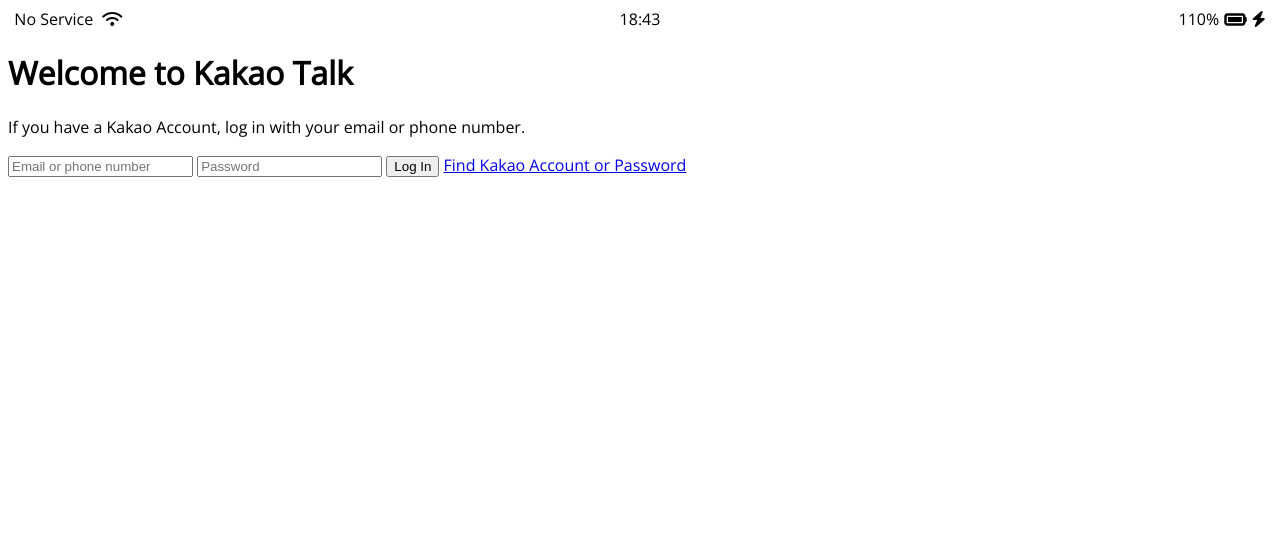
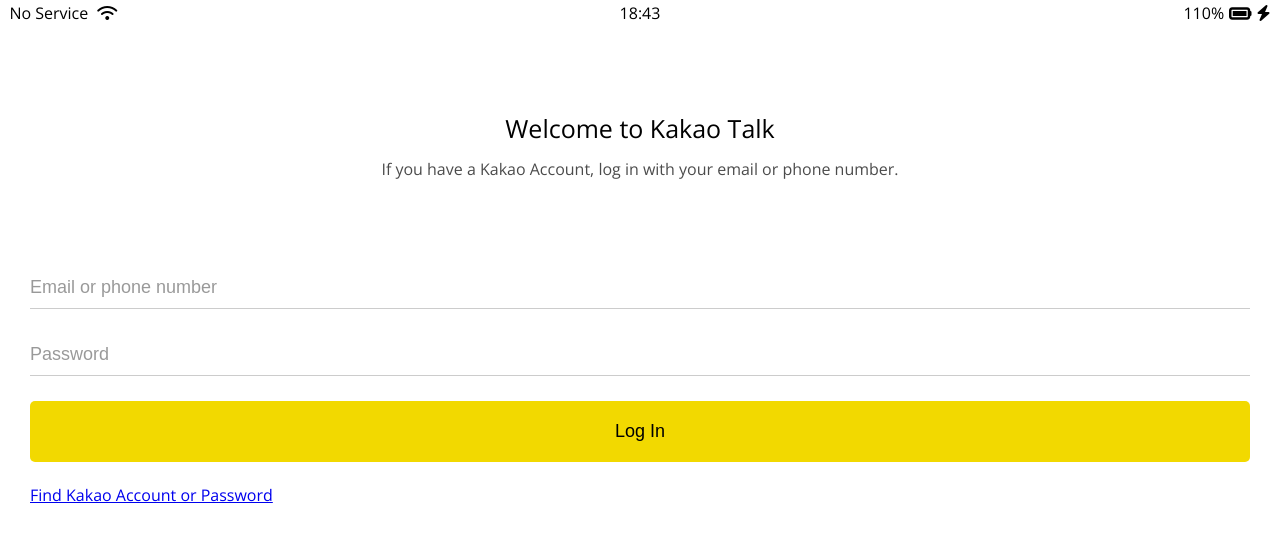
Before and after one commit to AhinSeo/kokoa_clone_kakao, a plain HTML site: page index.html in a window 1280 px wide. Drawn offline with nearby package versions, Linux system fonts and the light colour scheme.

Commit message:
kakao-clone 6-7

```diff
--- /dev/null
+++ b/css/reset.css
@@ -0,0 +1,133 @@
+/* http://meyerweb.com/eric/tools/css/reset/
+   v2.0 | 20110126
+   License: none (public domain)
+*/
+
+html,
+body,
+div,
+span,
+applet,
+object,
+iframe,
+h1,
+h2,
+h3,
+h4,
+h5,
+h6,
+p,
+blockquote,
+pre,
+a,
+abbr,
+acronym,
+address,
+big,
+cite,
+code,
+del,
+dfn,
+em,
+img,
+ins,
+kbd,
+q,
+s,
+samp,
+small,
+strike,
+strong,
+sub,
+sup,
+tt,
+var,
+b,
+u,
+i,
+center,
+dl,
+dt,
+dd,
+ol,
+ul,
+li,
+fieldset,
+form,
+label,
+legend,
+table,
+caption,
+tbody,
+tfoot,
+thead,
+tr,
+th,
+td,
+article,
+aside,
+canvas,
+details,
+embed,
+figure,
+figcaption,
+footer,
+header,
+hgroup,
+menu,
+nav,
+output,
+ruby,
+section,
+summary,
+time,
+mark,
+audio,
+video {
+  margin: 0;
+  padding: 0;
+  border: 0;
+  font-size: 100%;
+  font: inherit;
+  vertical-align: baseline;
+}
+/* HTML5 display-role reset for older browsers */
+article,
+aside,
+details,
+figcaption,
+figure,
+footer,
+header,
+hgroup,
+menu,
+nav,
+section {
+  display: block;
+}
+body {
+  line-height: 1;
+}
+ol,
+ul {
+  list-style: none;
+}
+blockquote,
+q {
+  quotes: none;
+}
+blockquote:before,
+blockquote:after,
+q:before,
+q:after {
+  content: "";
+  content: none;
+}
+table {
+  border-collapse: collapse;
+  border-spacing: 0;
+}
+
+input:focus {
+  outline: none;
+}
--- /dev/null
+++ b/css/status-bar.css
@@ -0,0 +1,24 @@
+.status-bar {
+  display: flex;
+  justify-content: center;
+  padding: 5px 3px;
+}
+.status-bar__column {
+  width: 33%;
+}
+.status-bar__column:first-child span {
+  margin-right: 5px;
+}
+.status-bar__column:nth-child(2) {
+  display: flex;
+  justify-content: center;
+}
+.status-bar__column:last-child {
+  display: flex;
+  justify-content: flex-end;
+  align-items: center;
+}
+
+.status-bar__column .fa-battery-full {
+  margin: 0px 5px;
+}
--- a/css/styles.css
+++ b/css/styles.css
@@ -1,29 +1,66 @@
 @import url("https://fonts.googleapis.com/css2?family=Open+Sans:ital,wght@0,400;1,600&display=swap");
-
+@import "reset.css";
+@import "status-bar.css";
+@import "variables.css";
 body {
   font-family: "Open Sans", sans-serif;
 }
 
-.status-bar {
+.welcome-header {
+  margin: 90px 0px;
+  text-align: center;
   display: flex;
-  justify-content: center;
+  flex-direction: column;
+  align-items: center;
+  font-weight: 400;
 }
-.status-bar__column {
-  width: 33%;
+.welcome-header__title {
+  margin-bottom: 20px;
+  font-size: 25px;
 }
-.status-bar__column:first-child span {
-  margin-right: 5px;
-}
-.status-bar__column:nth-child(2) {
-  display: flex;
-  justify-content: center;
-}
-.status-bar__column:last-child {
-  display: flex;
-  justify-content: flex-end;
-  align-items: center;
+.welcome-header__text {
+  width: 60%;
+  opacity: 0.7;
 }
 
-.status-bar__column .fa-battery-full {
-  margin: 0px 5px;
+#login-form {
+  display: flex;
+  flex-direction: column;
+  margin: 0px 30px;
 }
+
+#login-form input {
+  border: none;
+  border-bottom: 1px solid rgba(0, 0, 0, 0.2);
+  padding: 10px 0px;
+  font-size: 18px;
+  margin-bottom: 25px;
+  transition: border-color 0.3s ease-in-out;
+}
+
+/* not working */
+#login-form input:not([type="submit"]) {
+  border-bottom: 1px solid rgba(0, 0, 0, 0.2);
+  transition: border-color 0.3s ease-in-out;
+}
+#login-form input::placeholder {
+  color: rgba(0, 0, 0, 0.4);
+}
+
+#login-form input:focus {
+  border-color: var(--yellow);
+}
+
+#login-form input[type="submit"] {
+  background-color: var(--yellow);
+  cursor: pointer;
+  border: var(--yellow);
+  padding: 20px 0px;
+  border-radius: 5px;
+
+#login-form a {
+  text-align: center;
+  text-decoration: none;
+  color: inherit;
+  font-size: 13px;
+}
--- /dev/null
+++ b/css/variables.css
@@ -0,0 +1,3 @@
+:root {
+  --yellow: #f2d900;
+}
```
